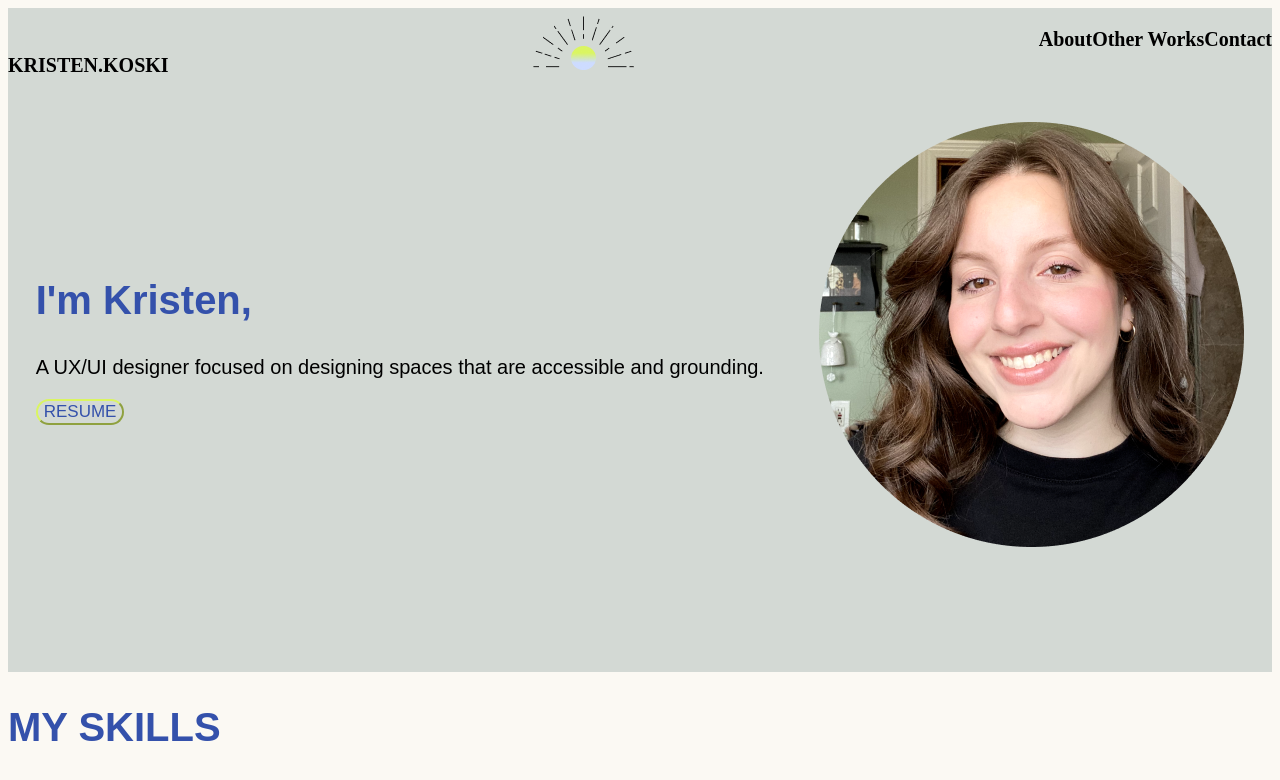
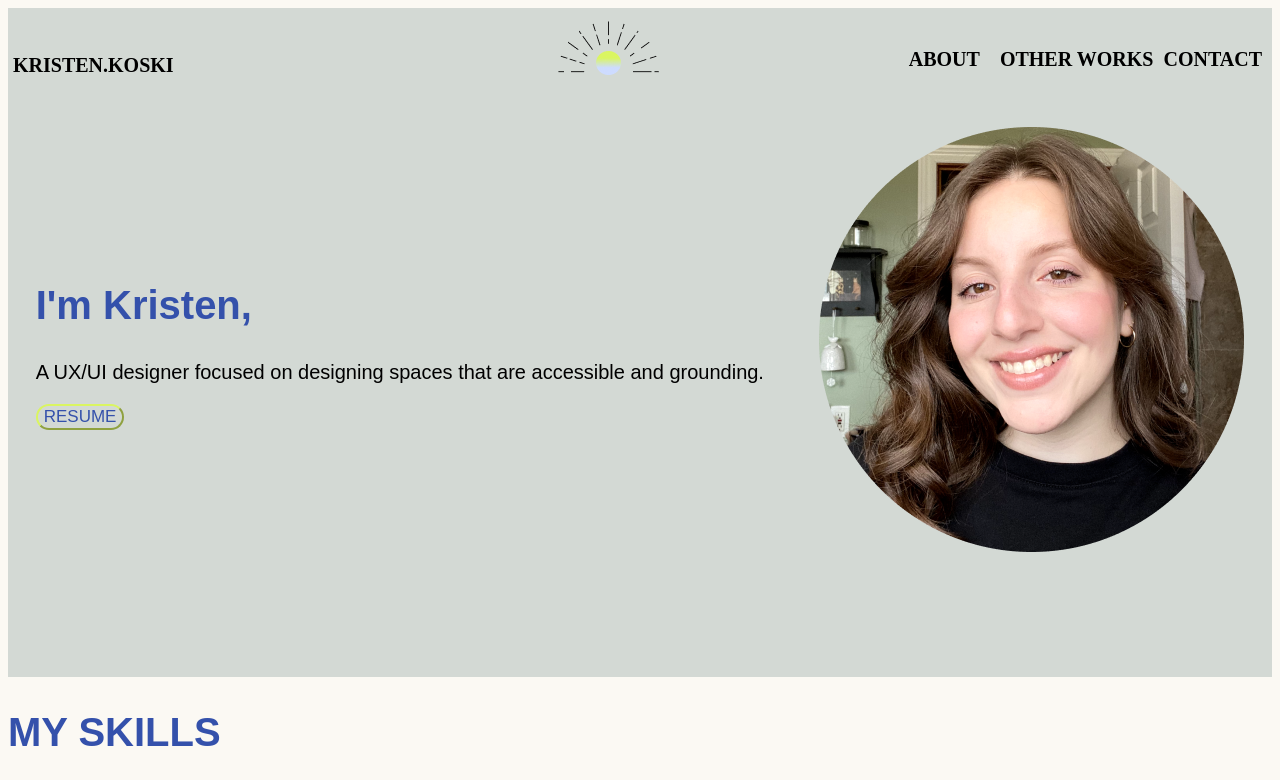
Before and after one commit to KristenKoski/UX_UI_HW_19, a plain HTML site: page index.html in a window 1280 px wide. Shown: the top 780 px of the page. Drawn offline with Linux system fonts and the light colour scheme; files whose address does not match are found by name.

Commit message:
Matching design to mockup

```diff
--- a/css/style.css
+++ b/css/style.css
@@ -1,36 +1,41 @@
 
 .navigation{
     background-color: #D3D9D4;
-}
-
-header{
     display: flex;
     flex-direction: row;
-    justify-content: space-between;
+    font-weight: bold;
+    font-size: 20px;
+  justify-content: space-between;
 
 }
 
+
 .inline-block-logo{
     display: flex;
-    justify-content: space-around;
+    justify-content: center;
+    padding-left: 135px;
+    padding-right: 0px;
+    padding-top: 5px;
+
 }
 
 .inline-block-nav{
     display: flex;
+    width: 100%;
+    text-transform: uppercase;
+    list-style-type: none;
     flex-direction: row;
-    font-weight: bold;
-    justify-content: space-around;
-    font-size: 20px;
+    align-items:center;
+    max-width: 100vw;
+    padding-left: 0%;
+    white-space: nowrap;
+    margin-right: 10px;
+    margin-top: 20px;
+
+
+
 }
 
-nav li{
-    list-style-type: none;
-}
-
-li{
-    display: flex;
-    flex-direction: row;
-}
 
 footer{
     background-color: #D3D9D4;
@@ -46,9 +51,15 @@ footer{
     list-style-type: none;
     display: flex;
     flex-direction: row;
-    justify-content: space-between;
+    justify-content: center;
+    padding-right: 15px;
+    align-items: center;
+
 }
 
+p10{
+    padding-left: 5px;
+}
 
 h8{
     display: flex;
@@ -56,6 +67,8 @@ h8{
     font-weight: bold;
     justify-content: space-around;
     font-size: 20px;
+    padding-left: 5px;
+    padding-bottom: 5px;
 
 }
 
--- a/index.html
+++ b/index.html
@@ -12,9 +12,9 @@
         </div>
 <nav>
     <ul class="inline-block-nav">
-        <li class="inline-block"> About</li>
-        <li class="inline-block">Other Works</li>
-        <li class="inline-block"> Contact</li>
+        <li class="inline-block-nav"> About</li>
+        <li class="inline-block-nav">Other Works</li>
+        <li class="inline-block-nav"> Contact</li>
     </ul>
 </nav>
 </header>
```
